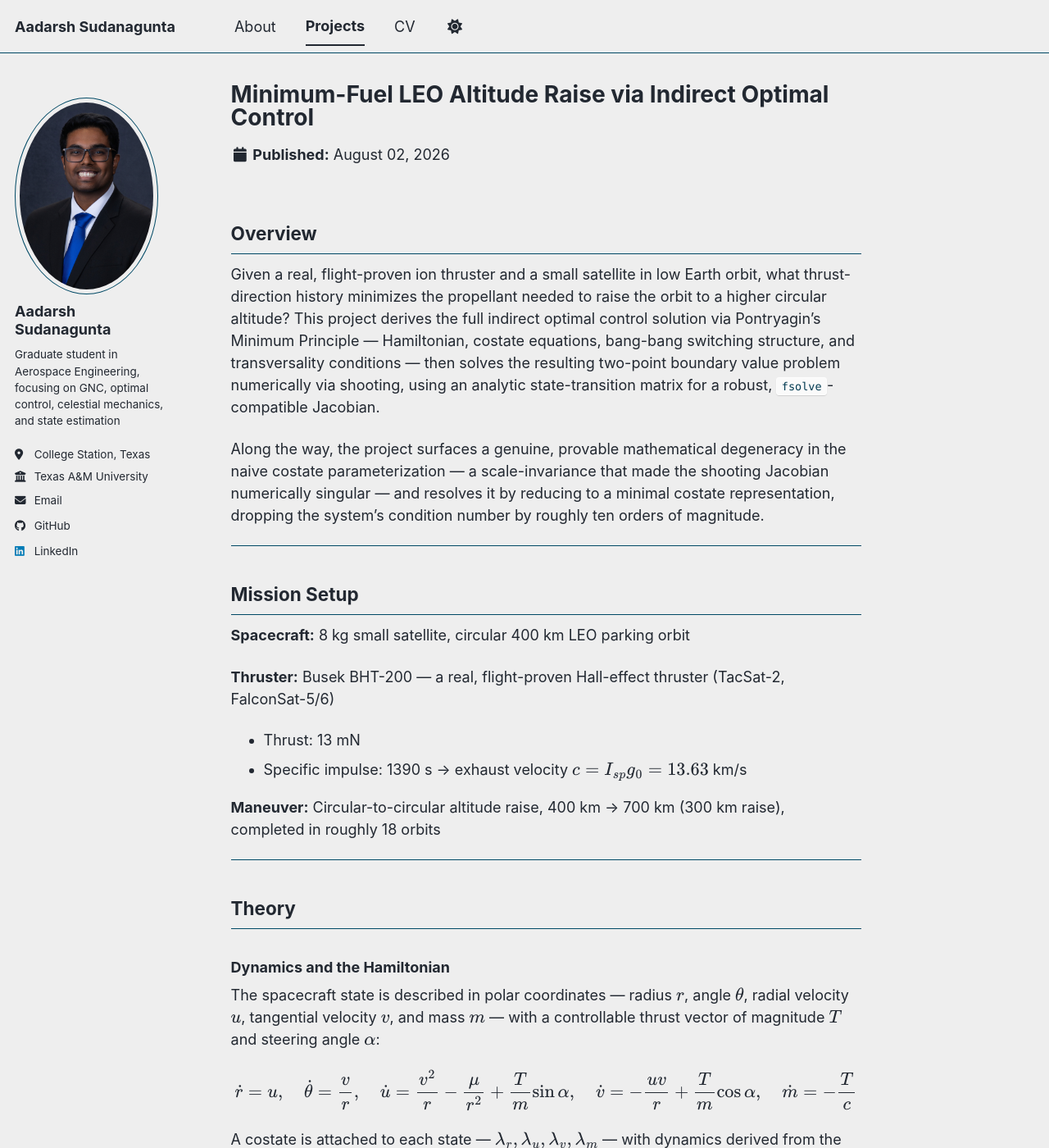
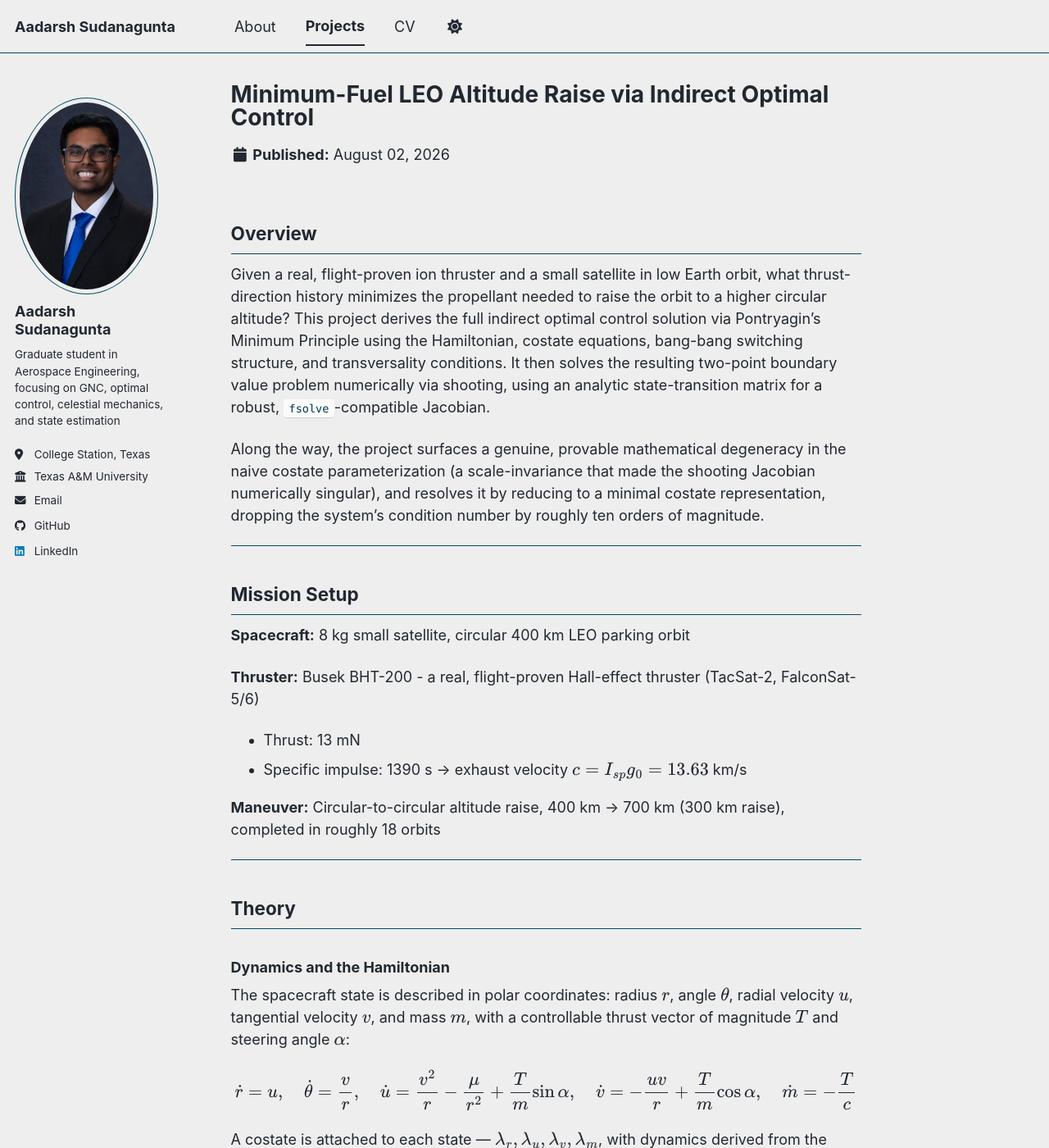
Before and after one commit to aadasud/aadasud.github.io, a Jekyll site: the page built from _portfolio/LEO minfuel shooting.md, in a window 1280 px wide and 1400 px high. Shown: the whole window at 82% size. Built offline with Jekyll 4.4.1, drawn with Linux system fonts in a browser that asks for light colours; a script bundle is joined from its source files by our own code; library files that are not in the unit come from our copies; some of the changed text lies outside the part shown.

Commit message:
Update LEO minfuel shooting.md

````diff
--- a/_portfolio/LEO minfuel shooting.md
+++ b/_portfolio/LEO minfuel shooting.md
@@ -10,14 +10,14 @@
 orbit, what thrust-direction history minimizes the propellant needed to
 raise the orbit to a higher circular altitude? This project derives the
 full indirect optimal control solution via Pontryagin's Minimum Principle
-— Hamiltonian, costate equations, bang-bang switching structure, and
-transversality conditions — then solves the resulting two-point boundary
+using the Hamiltonian, costate equations, bang-bang switching structure, and
+transversality conditions. It then solves the resulting two-point boundary
 value problem numerically via shooting, using an analytic state-transition
 matrix for a robust, `fsolve`-compatible Jacobian.
 
 Along the way, the project surfaces a genuine, provable mathematical
-degeneracy in the naive costate parameterization — a scale-invariance that
-made the shooting Jacobian numerically singular — and resolves it by
+degeneracy in the naive costate parameterization (a scale-invariance that
+made the shooting Jacobian numerically singular), and resolves it by
 reducing to a minimal costate representation, dropping the system's
 condition number by roughly ten orders of magnitude.
 
@@ -27,7 +27,7 @@
 
 **Spacecraft:** 8 kg small satellite, circular 400 km LEO parking orbit
 
-**Thruster:** Busek BHT-200 — a real, flight-proven Hall-effect thruster
+**Thruster:** Busek BHT-200 - a real, flight-proven Hall-effect thruster
 (TacSat-2, FalconSat-5/6)
 - Thrust: 13 mN
 - Specific impulse: 1390 s → exhaust velocity \\(c = I\_{sp}g\_0 = 13.63\\) km/s
@@ -41,15 +41,15 @@
 
 ### Dynamics and the Hamiltonian
 
-The spacecraft state is described in polar coordinates — radius \\(r\\),
+The spacecraft state is described in polar coordinates: radius \\(r\\),
 angle \\(\theta\\), radial velocity \\(u\\), tangential velocity \\(v\\), and
-mass \\(m\\) — with a controllable thrust vector of magnitude \\(T\\) and
+mass \\(m\\), with a controllable thrust vector of magnitude \\(T\\) and
 steering angle \\(\alpha\\):
 
 $$\dot r = u, \quad \dot\theta = \frac{v}{r}, \quad \dot u = \frac{v^2}{r}-\frac{\mu}{r^2}+\frac{T}{m}\sin\alpha, \quad \dot v = -\frac{uv}{r}+\frac{T}{m}\cos\alpha, \quad \dot m = -\frac{T}{c}$$
 
-A costate is attached to each state — \\(\lambda\_r,\lambda\_u,\lambda\_v,\lambda\_m\\)
-— with dynamics derived from the Hamiltonian \\(H=\lambda^Tf\\) via
+A costate is attached to each state — \\(\lambda\_r,\lambda\_u,\lambda\_v,\lambda\_m\\),
+with dynamics derived from the Hamiltonian \\(H=\lambda^Tf\\) via
 \\(\dot\lambda = -\partial H/\partial x\\). Minimizing \\(H\\) over the
 steering angle gives the classical primer-vector result: thrust always
 points exactly opposite the vector \\((\lambda\_u,\lambda\_v)\\):
@@ -76,12 +76,12 @@
 value) while \\(r(t\_f),u(t\_f),v(t\_f)\\) are fixed to the target orbit, the
 free-endpoint transversality condition applies specifically to the mass
 costate. Careful application of the augmented-cost first-variation result
-— \\(\left(\phi\_x+\psi\_x^T\nu-\lambda\right)\big|\_{t\_f}=0\\) for the free
-state components — gives
+\\(\left(\phi\_x+\psi\_x^T\nu-\lambda\right)\big|\_{t\_f}=0\\) for the free
+state components gives
 
 $$\lambda\_m(t\_f) = \frac{\partial\phi}{\partial m(t\_f)} = \frac{\partial(-m(t\_f))}{\partial m(t\_f)} = -1$$
 
-for the standard Hamiltonian convention \\(H=\lambda^Tf\\), minimizing
+for the standard Hamiltonian convention \\(H=L+\lambda^Tf\\), minimizing
 \\(J=-m(t\_f)\\). This was independently verified two ways: it is the only
 sign consistent with the correctly-derived switching function producing
 genuine (not degenerate) thrust-on behavior, and a full shooting solve
@@ -95,20 +95,20 @@
 
 Initial shooting attempts, solving directly for all four initial costates
 \\((\lambda\_r,\lambda\_u,\lambda\_v,\lambda\_m)(0)\\), produced a Jacobian with
-condition number \\(\sim10^{15}\\) — numerically singular.
+condition number \\(\sim10^{15}\\), which is numerically singular.
 
 The cause traces directly to the steering law: since \\(\alpha^*\\) is built
 from *normalized* ratios of \\((\lambda\_u,\lambda\_v)\\), and every term in
 the costate ODEs is linear and homogeneous in
-\\((\lambda\_r,\lambda\_u,\lambda\_v)\\), scaling the entire initial vector by
-any positive constant \\(k\\) leaves \\(\alpha^*(t)\\) — and therefore the
-entire physical trajectory — **exactly** unchanged. This was confirmed
+\\((\lambda\_r,\lambda\_u,\lambda\_v)\\); scaling the entire initial vector by
+any positive constant \\(k\\) leaves \\(\alpha^*(t)\\), and therefore the
+entire physical trajectory **exactly** unchanged. This was confirmed
 directly: scaling the converged costates by factors of 0.5× to 5× left
 \\(r\_f, u\_f, v\_f\\) bit-for-bit identical.
 
 **Resolution:** the scale freedom was removed by fixing \\(\lambda\_v(0)=-1\\)
 (chosen for its reliably nonzero, known sign) and solving only for the two
-genuinely meaningful ratios plus \\(\lambda\_m(0)\\) — reducing the shooting
+genuinely meaningful ratios plus \\(\lambda\_m(0)\\), reducing the shooting
 problem from 4 unknowns to a minimal, non-degenerate set of 3. This
 dropped the Jacobian condition number to \\(\sim10^5\\), and the resulting
 system solves cleanly with `fsolve` using an analytic Jacobian built from
@@ -128,7 +128,7 @@
 Final residual norm: 2.119320e-07
 ```
 
-`fsolve` reported a genuine, unambiguous convergence — "Equation solved,"
+`fsolve` reported a genuine, unambiguous convergence - "Equation solved,"
 sum-of-squares residual driven to \\(4.49\times10^{-14}\\) in 6 iterations,
 gradient optimality below tolerance.
 
@@ -175,4 +175,4 @@
 
 ## Links
 
-- [View Code on GitHub](https://github.com/yourusername/leo-minfuel-shooting)
+- [View Code on GitHub](https://github.com/aadasud/leo-minfuel-shooting)
````
Also changed, not shown: other parts of _portfolio/LEO minfuel shooting.md (+1 -1 lines).
